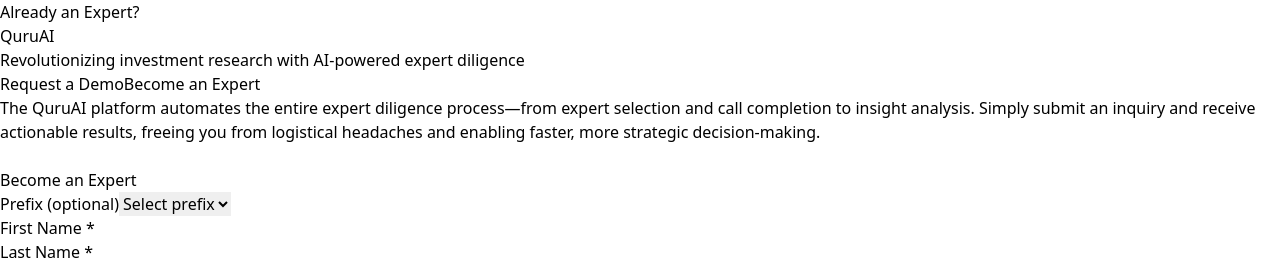
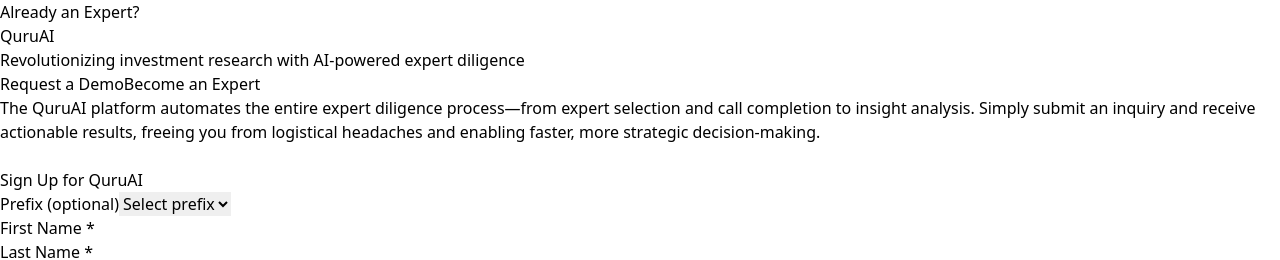
Before and after one commit to deiglerharding/quru-landing-page, a React (Vite) app: page / in a window 1280 px wide. Both pictures are taken after a click on the button "Become an Expert". Shown: the top 260 px of the page. Built offline with nearby package versions, Linux system fonts and the light colour scheme; what aws-amplify would draw is missing.

Commit message:
added /consult

```diff
--- a/src/components/LandingPage.jsx
+++ b/src/components/LandingPage.jsx
@@ -21,7 +21,7 @@
     ReactGA.send({ hitType: "pageview", page: path });
 
     // Check if the path starts with /become-an-expert
-    if (path.startsWith('/become-an-expert')) {
+    if (path.startsWith('/become-an-expert') || path.startsWith('/consult')) {
       // Extract LinkedIn URL if present
       const match = path.match(/\/become-an-expert\/(.+)/);
 
@@ -45,6 +45,7 @@
 
       setIsExpertModalOpen(true);
     }
+
   }, []);
 
   const handleOpenDemoModal = () => {
--- a/src/components/auth/ExpertSignupModal.jsx
+++ b/src/components/auth/ExpertSignupModal.jsx
@@ -196,7 +196,7 @@
 
         <div className="p-6 border-b">
           <h3 className="text-xl font-semibold text-gray-900">
-            Become an Expert
+            Sign Up for QuruAI
           </h3>
         </div>
 
```
